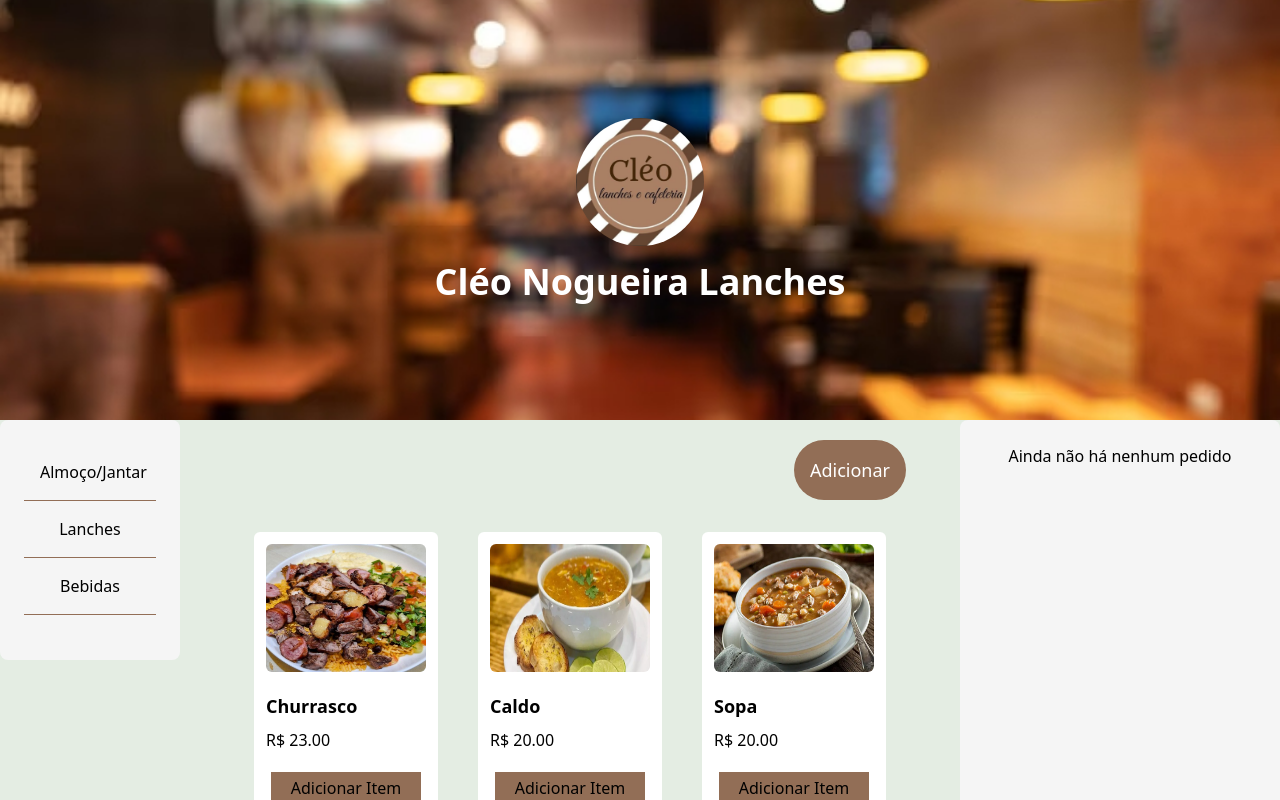
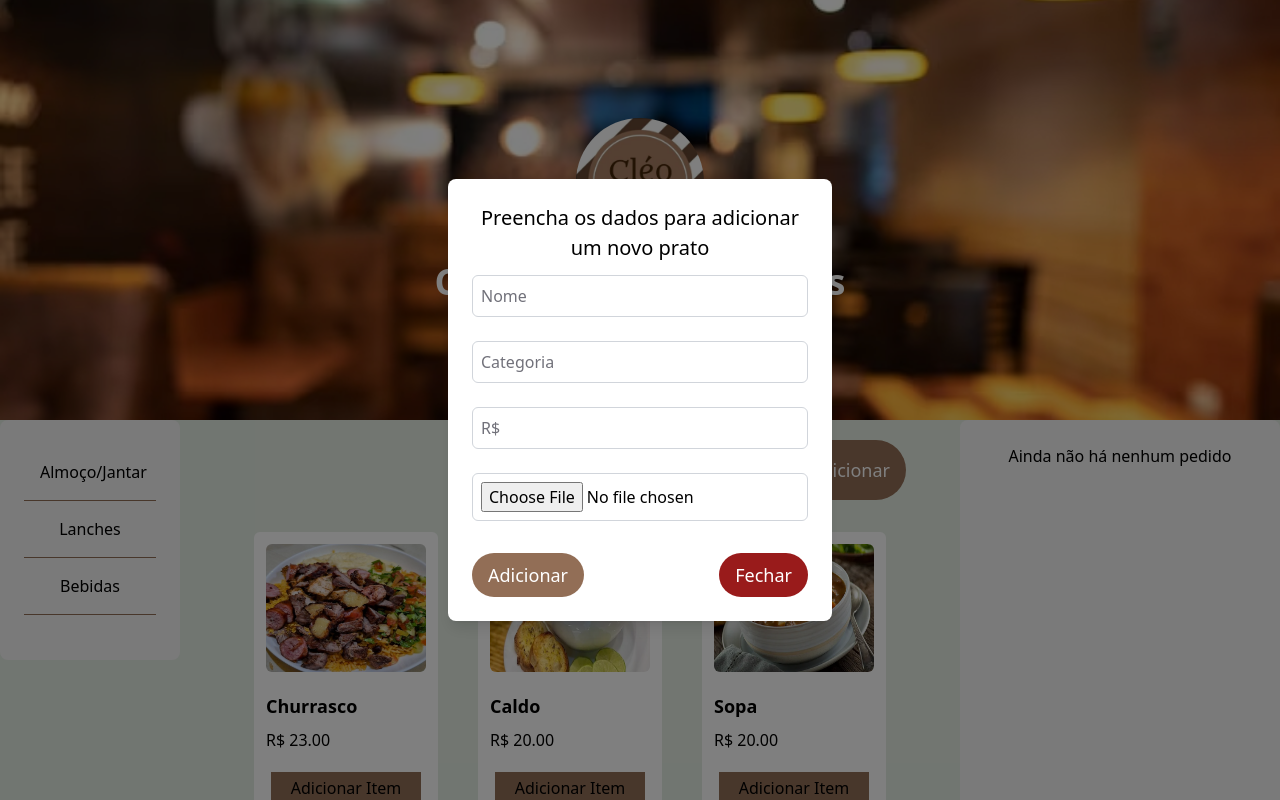
Before and after one commit to ArianNogueira/Snacks-Interface, a Next.js app: page / in a window 1280 px wide. Both pictures are taken after a click on the button "Adicionar". Shown: the top 800 px of the page. Built offline with nearby package versions, Linux system fonts and the light colour scheme; data requests are answered from the project's data file.

Commit message:
feat: function to add dish to menu

```diff
--- a/public/db.json
+++ b/public/db.json
@@ -1,11 +1,11 @@
-
-    [
+{
+    "dishes": [
         {
             "nome": "Churrasco",
             "imagem": "/assets/Churrasco.jpg",
             "id": 1,
             "preco": 23,
-            "categoria": "Almoço/Jantar",
+            "categoria": "almoço/jantar",
             "descricao": "Churrasco acompanhado de arroz, farofa, salada, purê e macaxeira frita"
         },
         {
@@ -13,7 +13,7 @@
             "imagem": "/assets/Caldo.webp",
             "id": 2,
             "preco": 20,
-            "categoria": "Almoço/Jantar",
+            "categoria": "almoço/jantar",
             "descricao": "Caldo de ovos delicioso"
         },
         {
@@ -21,7 +21,7 @@
             "imagem": "/assets/Sopa.jpg",
             "id": 3,
             "preco": 20,
-            "categoria": "Almoço/Jantar",
+            "categoria": "almoço/jantar",
             "descricao": "Porção de sopa de legumes"
         },
         {
@@ -29,7 +29,7 @@
             "imagem": "/assets/Assado de Panela.png",
             "id": 4,
             "preco": 23,
-            "categoria": "Almoço/Jantar",
+            "categoria": "almoço/jantar",
             "descricao": "Assado de panela suculento e macio"
         },
         {
@@ -37,7 +37,7 @@
             "imagem": "/assets/Cozido de Galinha.png",
             "id": 5,
             "preco": 25,
-            "categoria": "Almoço/Jantar",
+            "categoria": "almoço/jantar",
             "descricao": "Galinha Caipira cazeira com tempero ao ponto"
         },
         {
@@ -45,7 +45,7 @@
             "imagem": "/assets/Macarronada.jpg",
             "id": 6,
             "preco": 20,
-            "categoria": "Lanches",
+            "categoria": "lanches",
             "descricao": "Macarronada feita na hora com aquele macarrão de primeira"
         },
         {
@@ -53,7 +53,7 @@
             "imagem": "/assets/Pastel.jpg",
             "id": 7,
             "preco": 10,
-            "categoria": "Lanches",
+            "categoria": "lanches",
             "descricao": "Porção com varios pasteis com varios sabores"
         },
         {
@@ -61,7 +61,7 @@
             "imagem": "/assets/Batata.jpg",
             "id": 8,
             "preco": 10,
-            "categoria": "Lanches",
+            "categoria": "lanches",
             "descricao": "Batata Frita crocante e preparadas do seu jeito"
         },
         {
@@ -69,7 +69,7 @@
             "imagem": "/assets/Lasanha.png",
             "id": 9,
             "preco": 20,
-            "categoria": "Lanches",
+            "categoria": "lanches",
             "descricao": "Lasanha de frango ou carne bem recheada de gostosuras"
         },
         {
@@ -77,7 +77,7 @@
             "imagem": "/assets/Coca Zero.png",
             "id": 10,
             "preco": 6,
-            "categoria": "Bebidas",
+            "categoria": "bebidas",
             "descricao": "Coca-Cola geladinha"
         },
         {
@@ -85,7 +85,7 @@
             "imagem": "/assets/Coca.png",
             "id": 11,
             "preco": 5,
-            "categoria": "Bebidas",
+            "categoria": "bebidas",
             "descricao": "Coca-Cola Zero geladinha"
         },
         {
@@ -93,7 +93,7 @@
             "imagem": "/assets/Guarana.png",
             "id": 12,
             "preco": 6,
-            "categoria": "Bebidas",
+            "categoria": "bebidas",
             "descricao": "Guarana geladinha"
         },
         {
@@ -101,7 +101,7 @@
             "imagem": "/assets/Suco Cupuaçu .png",
             "id": 13,
             "preco": 12,
-            "categoria": "Bebidas",
+            "categoria": "bebidas",
             "descricao": "Suco bem gelado feito na hora"
         },
         {
@@ -109,7 +109,7 @@
             "imagem": "/assets/Suco Goiaba.png",
             "id": 14,
             "preco": 10,
-            "categoria": "Bebidas",
+            "categoria": "bebidas",
             "descricao": "Suco bem gelado feito na hora"
         },
         {
@@ -117,7 +117,8 @@
             "imagem": "/assets/Suco Abacaxi.png",
             "id": 15,
             "preco": 10,
-            "categoria": "Bebidas",
+            "categoria": "bebidas",
             "descricao": "Suco bem gelado feito na hora"
         }
     ]
+}
--- a/src/components/BrintableTicket.tsx
+++ b/src/components/BrintableTicket.tsx
@@ -24,7 +24,7 @@
     const dataFormatada = formatarData();
 
     return (
-        <div style={{ padding: "-8px", margin: "-8px" }}>
+        <div key={1} style={{ padding: "-8px", margin: "-8px" }}>
             <span>=========================================================</span>
             <h1 style={{ fontSize: "25px", textAlign: "center" }}>Cléo Nogueira Lanches</h1>
             <span>=========================================================</span>
--- a/src/components/DishesSection.tsx
+++ b/src/components/DishesSection.tsx
@@ -3,10 +3,20 @@
 import Image from 'next/image';
 import { useDispatch, useSelector } from 'react-redux';
 import { AppDispatch, RootState } from '@/store/reduceres/store';
-import { useEffect } from 'react';
-import { adiconarDishes, buscarDishes } from '@/store/reduceres/dishesSlice';
+import { useEffect, useState } from 'react';
+import { buscarDishes } from '@/store/reduceres/dishesSlice';
 import { addCart } from '@/store/reduceres/cartSlice';
 import { ModalDish } from './ModalDish';
+
+interface Dish {
+    id: number;
+    nome: string;
+    categoria: string;
+    descricao?: string;
+    imagem: string;
+    preco: number;
+    quantidade: number;
+  }
 
 export function Section() {
 
@@ -16,25 +26,40 @@
     useEffect(() => {
         dispatch(buscarDishes());
     }, [dispatch]);
-    console.log(items)
+
+    const [isModalOpen, setIsModalOpen] = useState(false)
+
+    const handleOpenModal = () => {
+        setIsModalOpen(true);
+    }
+
+    const handleCloseModal = () => {
+        setIsModalOpen(false);
+    }
+
     return (
         <div>
             <div className='text-end'>
                 <button
                     className='bg-[#926e56] p-4 text-lg text-white rounded-full mt-5 hover:text-amber-950 duration-300 ease-in text'
-                    onClick={ModalDish}
+                    onClick={handleOpenModal}
                 >
                     Adicionar
                 </button>
             </div>
-            <ul className='grid items-center justify-between grid-cols-1 gap-10 px-5 md:grid-cols-2 lg:grid-cols-3'>
+
+            {isModalOpen && (
+                <ModalDish closeModal={handleCloseModal}/>
+            )}
+
+            <ul key={1} className='grid items-center justify-between grid-cols-1 gap-10 px-5 md:grid-cols-2 lg:grid-cols-3'>
                 {items && items.length > 0 ? (
-                    items.map((dishe: { id: number; nome: string; descricao: string; imagem: string; preco: number, categoria: string }) => (
+                    items.map((dishe: Dish) => (
                         <li key={dishe.id} id={dishe.categoria} className='w-full p-3 mt-8 bg-white rounded-md'>
                             <div className="flex flex-col items-center">
                                 <Image
                                     src={dishe.imagem}
-                                    alt="Logo Churrasco"
+                                    alt="Logo do prato"
                                     width={160}
                                     height={128}
                                     className="w-40 h-32 duration-300 rounded-md hover:scale-110 hover:-rotate-2" />
--- a/src/components/ModalDish.tsx
+++ b/src/components/ModalDish.tsx
@@ -1,50 +1,87 @@
 "use client"
 
+// import { adiconarDishes } from "@/store/reduceres/dishesSlice"
 import { useState } from "react"
+import { useDispatch } from 'react-redux';
+import { AppDispatch } from '@/store/reduceres/store';
+import { adicionarDish } from "@/store/reduceres/dishesSlice";
 
 interface Infos {
     nome: string,
     categoria: string,
-    valor: Number,
-    image: string
+    preco: number,
+    imagem: string,
+    id: 16,
+    quantidade: 1
 }
 
-export function ModalDish() {
-    // const [infoDIsh, setInfoDIsh] = useState([""]);
+interface ModalClose {
+    closeModal: () => void;
+}
+
+export function ModalDish({ closeModal }: ModalClose) {
+    const dispatch = useDispatch<AppDispatch>();
+    const [infoDish, setInfoDish] = useState({} as Infos);
+
+    const handleAddDish = () => {
+        dispatch(adicionarDish(infoDish));
+        closeModal();
+    }
 
     return (
-        <div>
-            <h2>Preencha os dados para adicionar um nova prato</h2>
+        <div className="flex flex-col items-center justify-center fixed top-0 left-0 w-full h-full z-50 bg-black bg-opacity-50" onClick={closeModal}>
+            <div className="max-w-96 bg-white p-6 rounded-lg shadow-lg" onClick={(e) => e.stopPropagation()}>
+                <h2 className="text-center text-[20px] font-medium">Preencha os dados para adicionar um novo prato</h2>
                 <input
+                    className="w-full p-2 my-3 rounded-md placeholder:text-zinc-500 border border-gray-300"
                     required
                     type="text"
                     placeholder="Nome"
-                // onChange={(e) => }
+                    onChange={(e) => setInfoDish({ ...infoDish, nome: e.target.value.toLocaleLowerCase()})}
                 />
                 <input
+                    className="w-full p-2 my-3 rounded-md placeholder:text-zinc-500 border border-gray-300"
                     required
                     type="text"
                     placeholder="Categoria"
-                // onChange={(e) => }
+                    onChange={(e) => setInfoDish({ ...infoDish, categoria: e.target.value.toLocaleLowerCase()})}
                 />
                 <input
+                    className="w-full p-2 my-3 rounded-md placeholder:text-zinc-500 border border-gray-300"
                     required
                     type="number"
-                placeholder="Valor"
-                // onChange={(e) => }
+                    placeholder="R$"
+                    onChange={(e) => setInfoDish({ ...infoDish, preco: Number(e.target.value.toLocaleLowerCase())})}
                 />
                 <input
+                    className="w-full p-2 my-3 rounded-md placeholder:text-zinc-500 border border-gray-300"
                     required
                     type="file"
-                // onChange={(e) => }
+                    onChange={
+                        (e) => {
+                            const file = e.target.files?.[0];
+                            if (file) {
+                                const fileURL = URL.createObjectURL(file);
+                                setInfoDish({ ...infoDish, imagem: fileURL});
+                            }
+                        }
+                    }
                 />
-
+                <div className="flex justify-between ">
                     <button
-                className='bg-[#926e56] p-4 text-lg text-white rounded-full mt-5 hover:text-amber-950 duration-300 ease-in text'
-                // onClick={() => dispatch(adiconarDishes())}
+                        className='bg-[#926e56] px-4 py-2 text-lg text-white rounded-full mt-5 hover:text-amber-950 duration-300 ease-in text'
+                        onClick={handleAddDish}
                     >
                         Adicionar
                     </button>
+                    <button
+                        className="bg-red-800 px-4 py-2 text-lg text-white rounded-full mt-5 hover:text-amber-950 duration-300 ease-in text"
+                        onClick={closeModal}
+                    >
+                        Fechar
+                    </button>
+                </div>
+            </div>
         </div>
     )
 }
--- a/src/components/SideNavigation.tsx
+++ b/src/components/SideNavigation.tsx
@@ -3,11 +3,11 @@
 export function Nav() {
     return (
         <nav className="relative md:sticky top-auto md:top-5 bg-[#f5f5f5] p-6 rounded-lg w-full md:w-[180px] max-h-60 text-center mr-0 md:mr-6 mb-6">
-            <a href="#Almoço/Jantar" className="block p-4">Almoço/Jantar</a>
+            <a href="#almoço/jantar" className="block p-4">Almoço/Jantar</a>
             <hr className="border-[#926e56] border-x-1" />
-            <a href="#Lanches" className="block p-4">Lanches</a>
+            <a href="#lanches" className="block p-4">Lanches</a>
             <hr className="border-[#926e56] border-x-1" />
-            <a href="#Bebidas" className="block p-4">Bebidas</a>
+            <a href="#bebidas" className="block p-4">Bebidas</a>
             <hr className="border-[#926e56] border-x-1" />
         </nav>
     );
```
Also changed, not shown: src/components/Form.tsx (+4 -4 lines), src/services/itens.tsx (+27 -2 lines), src/store/reduceres/dishesSlice.ts (+14 -9 lines). Lines whose indentation alone changed are shown as unchanged.
